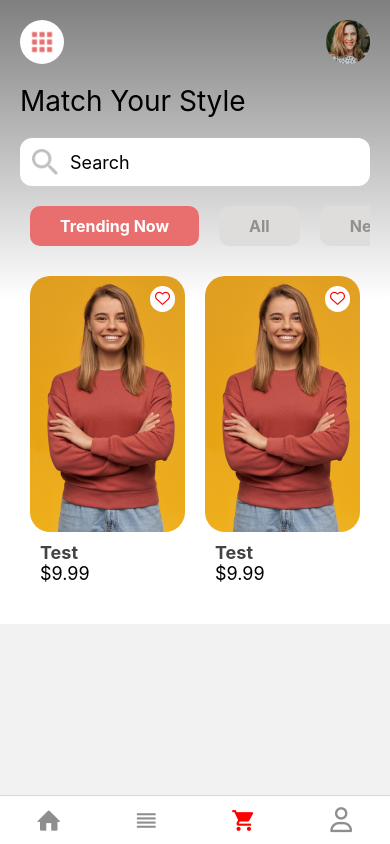
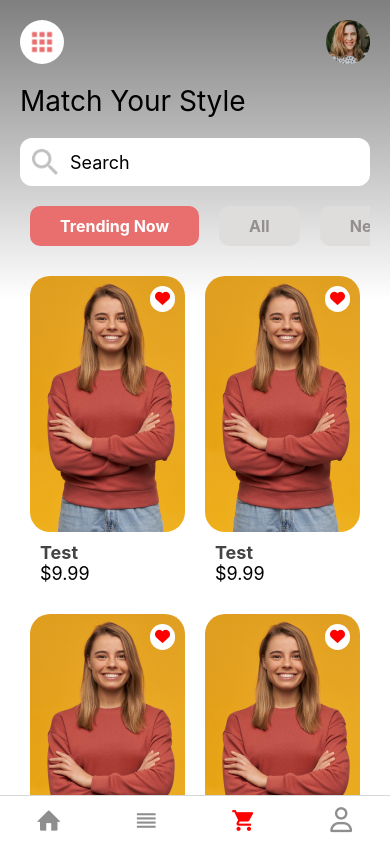
Before and after one commit to tee2490/EcommerceApp, a React Native app: screen /CART in a window 390 px wide. Built offline with nearby package versions, Linux system fonts and the light colour scheme.

Commit message:
FlatList Product

```diff
--- a/src/components/ProductCard.jsx
+++ b/src/components/ProductCard.jsx
@@ -3,7 +3,8 @@ import React, { useState } from "react";
 import AntDesign from "react-native-vector-icons/AntDesign";
 
 const ProductCatd = () => {
-  const [isLiked, setIsLiked] = useState(false);
+  const isLiked = true;
+  //const [isLiked, setIsLiked] = useState(false);
 
   return (
     <View style={styles.container}>
@@ -15,10 +16,8 @@ const ProductCatd = () => {
         <Text style={styles.title}>Test</Text>
         <Text style={styles.price}>$9.99</Text>
       </View>
-      <TouchableOpacity
-        onPress={() => setIsLiked(!isLiked)}
-        style={styles.likeContainer}
-      >
+
+      <TouchableOpacity onPress={() => {}} style={styles.likeContainer}>
         {isLiked ? (
           <AntDesign name="heart" color={"red"} size={15} />
         ) : (
--- a/src/screen/HomeScreen.jsx
+++ b/src/screen/HomeScreen.jsx
@@ -5,6 +5,7 @@ import {
   Text,
   Image,
   TextInput,
+  FlatList,
 } from "react-native";
 import React from "react";
 import { LinearGradient } from "expo-linear-gradient";
@@ -32,10 +33,11 @@ const HomeScreen = () => {
 
       <Category />
 
-      <View style={{ flexDirection: "row" }}>
-        <ProductCard />
-        <ProductCard />
-      </View>
+      <FlatList
+        numColumns={2}
+        data={[1, 2, 3, 4, 5]}
+        renderItem={ProductCard}
+      />
 
     </View>
   );
```
